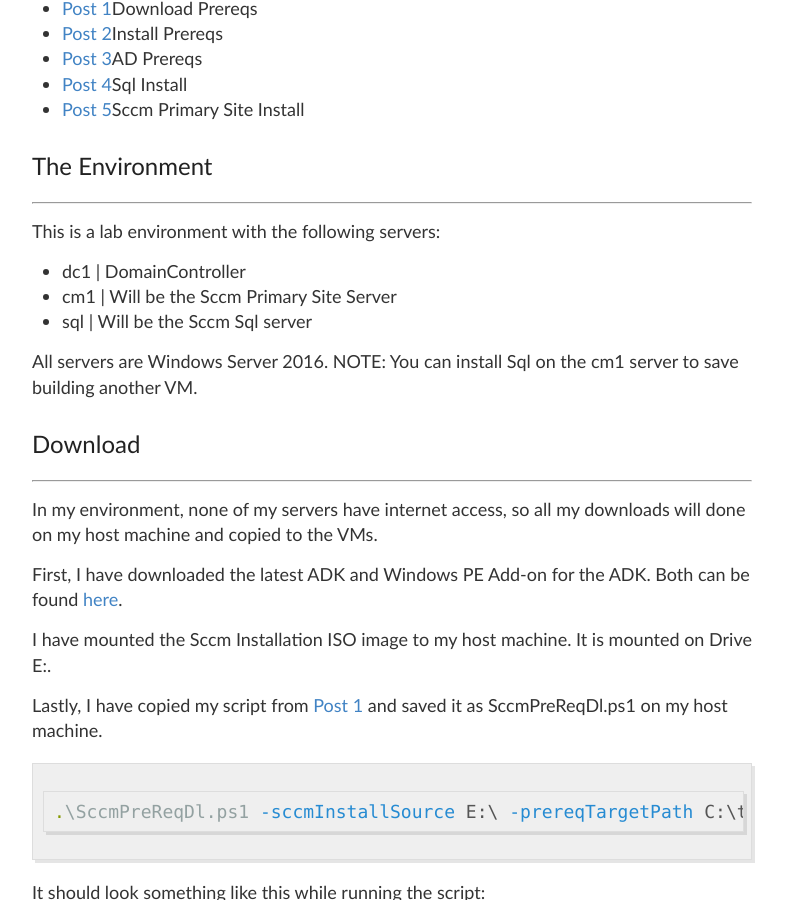
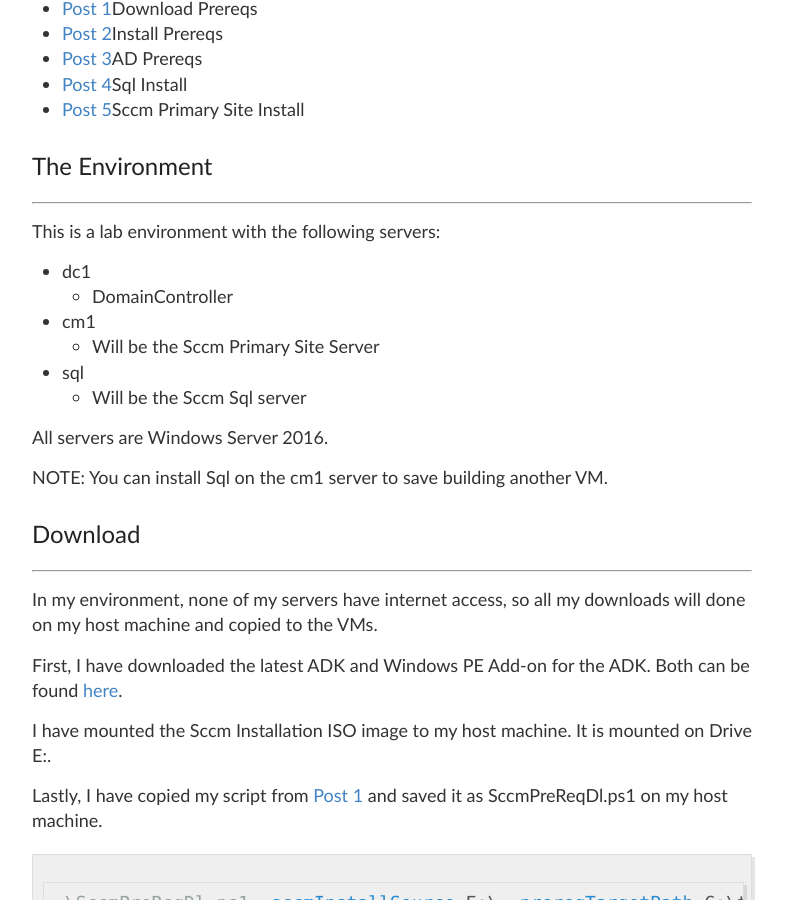
Before and after one commit to briansworth/dev, a Jekyll site: the page built from _posts/2019-2-2-PowerShell-Sccm-Install-Example.md, in a window 1280 px wide and 900 px high, scrolled down 387 px. Shown: the whole window, without its empty margins (248-1034 px from the left). Built offline with Jekyll 4.4.1, drawn with Linux system fonts in a browser that asks for light colours; some of the changed text lies outside the part shown; grey boxes are pictures that could not be loaded.

Commit message:
More content

````diff
--- a/_posts/2019-2-2-PowerShell-Sccm-Install-Example.md
+++ b/_posts/2019-2-2-PowerShell-Sccm-Install-Example.md
@@ -7,11 +7,11 @@
 I think an example bringing everything together is useful.
 
 Sccm Automation Posts:
-- [Post 1](http://codeandkeep.com/PowerShell-ActiveDirectory-Exchange-Part1/)  | Download Prereqs
-- [Post 2](http://codeandkeep.com/PowerShell-SCCM-Offline-PreRequisites-Install/)  | Install Prereqs
-- [Post 3](http://codeandkeep.com/PowerShell-Sccm-PreRequisites/)  | AD Prereqs
-- [Post 4](http://codeandkeep.com/PowerShell-Sccm-AD-PreRequisites-SQL/)  | Sql Install
-- [Post 5](http://codeandkeep.com/PowerShell-Sccm-Primary-Site-Install/)  | Sccm Primary Site Install
+- [Post 1 ](http://codeandkeep.com/PowerShell-ActiveDirectory-Exchange-Part1/) | Download Prereqs
+- [Post 2 ](http://codeandkeep.com/PowerShell-SCCM-Offline-PreRequisites-Install/) | Install Prereqs
+- [Post 3 ](http://codeandkeep.com/PowerShell-Sccm-PreRequisites/) | AD Prereqs
+- [Post 4 ](http://codeandkeep.com/PowerShell-Sccm-AD-PreRequisites-SQL/) | Sql Install
+- [Post 5 ](http://codeandkeep.com/PowerShell-Sccm-Primary-Site-Install/) | Sccm Primary Site Install
 
 ### The Environment
 ----
@@ -19,12 +19,23 @@
 <p>
   This is a lab environment with the following servers:
     <ul>
-      <li>dc1  | DomainController</li>
-      <li>cm1 | Will be the Sccm Primary Site Server </li>
-      <li>sql  | Will be the Sccm Sql server</li>
+      <li>dc1</li>
+        <ul>
+          <li>DomainController</li>
+        </ul>
+      <li>cm1</li>
+        <ul>
+          <li>Will be the Sccm Primary Site Server</li>
+        </ul>
+      <li>sql</li>
+        <ul>
+          <li>Will be the Sccm Sql server</li>
+        </ul>
     </ul>
     All servers are Windows Server 2016.
-    NOTE: You can install Sql on the cm1 server to save building another VM.
+</p>
+<p>
+  NOTE: You can install Sql on the cm1 server to save building another VM.
 </p>
 
 ### Download
@@ -198,9 +209,11 @@
 [Part 4](http://codeandkeep.com/PowerShell-Sccm-PreRequisites-SQL/)
 Directly into an Admin PowerShell window on your Sql server.
 
-<p>
-Create your DSC configuration data:
-</p>
+Create your DSC configuration data.
+Reference the
+[Sql post](http://codeandkeep.com/PowerShell-Sccm-PreRequisites-SQL/)
+ for more information on this if required:
+
 
 ```powershell
 $config = @{
````
Also changed, not shown: other parts of _posts/2019-2-2-PowerShell-Sccm-Install-Example.md (+11 -3 lines).
